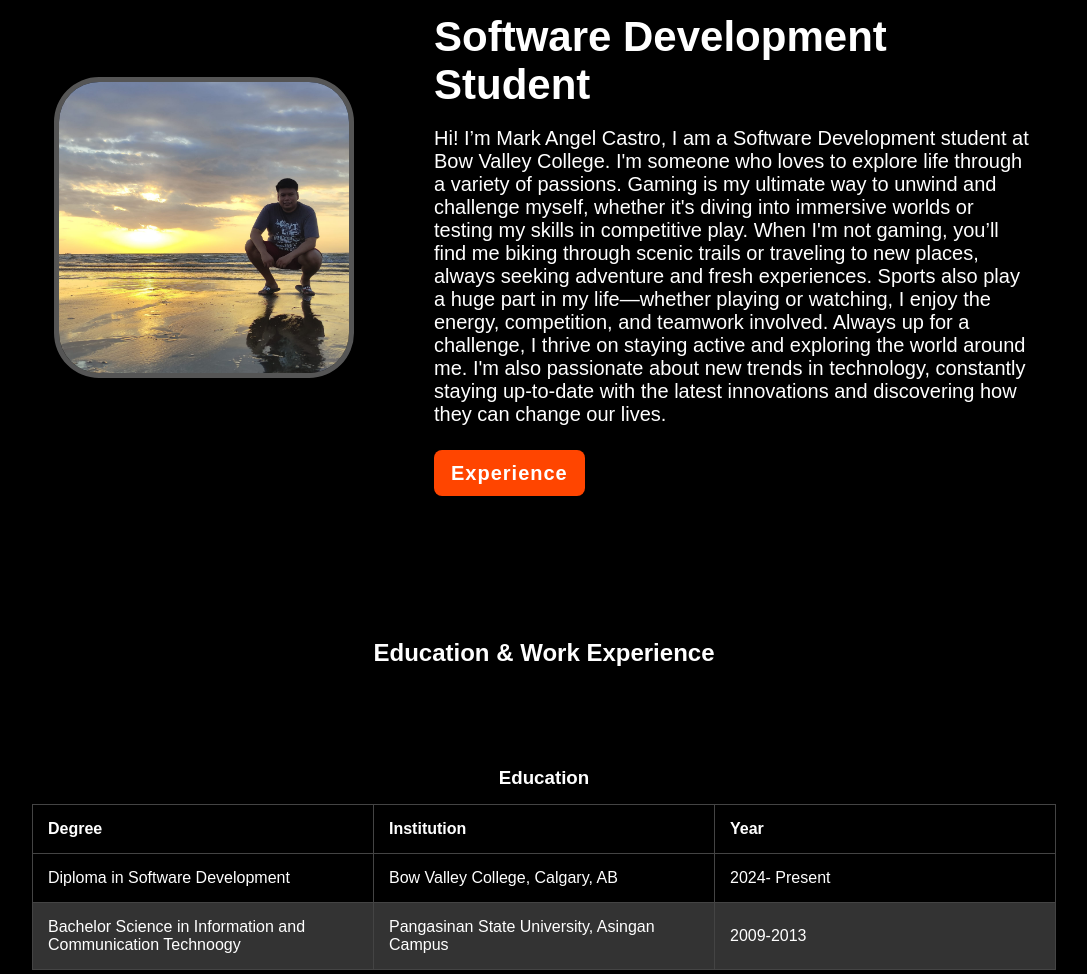
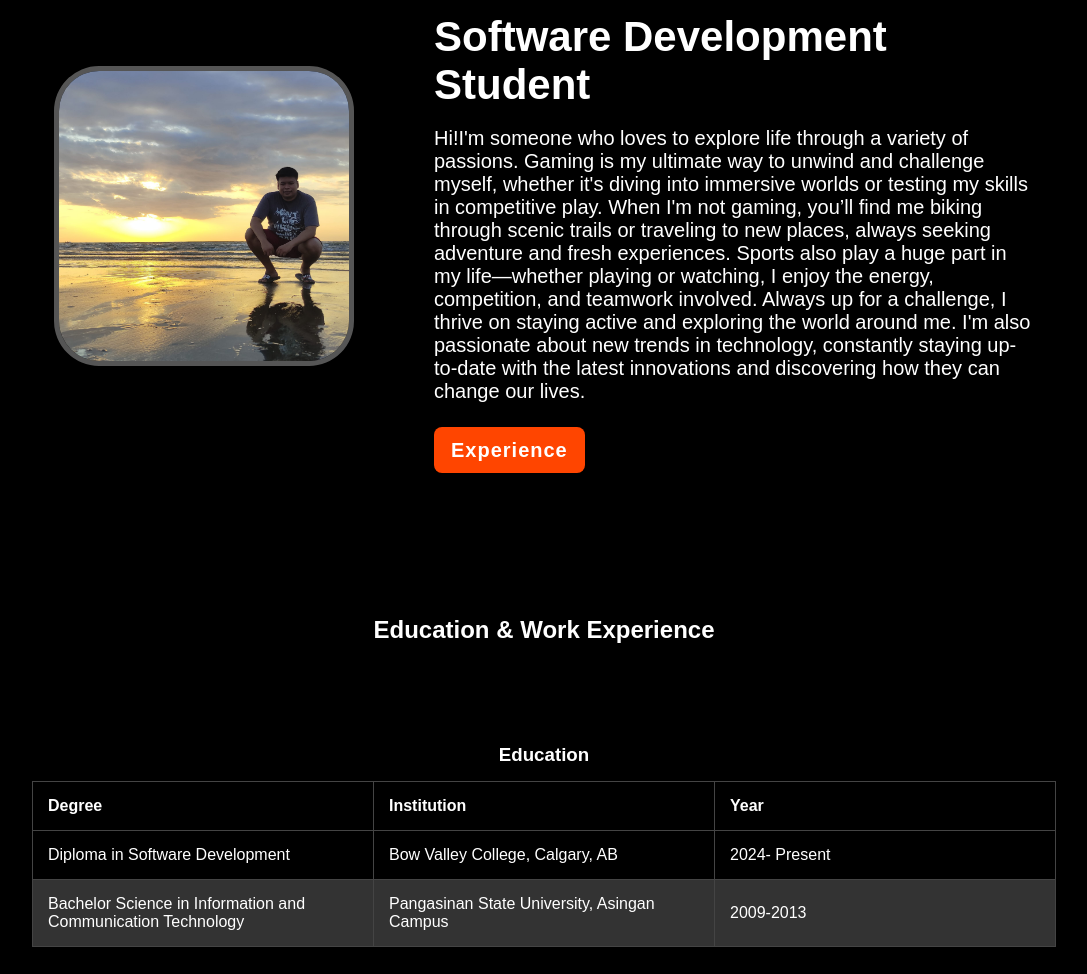
Before and after one commit to MarkAngelC/portfolio, a plain HTML site: page index.html in a window 1280 px wide. Shown: the part 940-1914 px from the top of the page, without its empty margins (96-1183 px from the left). Drawn offline with Linux system fonts and the light colour scheme.

Commit message:
Update index.html

```diff
--- a/index.html
+++ b/index.html
@@ -41,7 +41,7 @@
             <div class="about-content">
                 <h2 class="heading">About<span> Me</span></h2><br>
                 <h3>Software Development Student</h3><br>
-                <p>Hi! I’m Mark Angel Castro, I am a Software Development student at Bow Valley College. I'm someone who loves to explore
+                <p>Hi!I'm someone who loves to explore
                      life through a variety of passions. Gaming is my ultimate way to unwind and challenge myself, whether it's diving into immersive
                      worlds or testing my skills in competitive play. When I'm not gaming, you’ll find me biking through scenic trails or traveling to new places,
                      always seeking adventure and fresh experiences. Sports also play a huge part in my life—whether playing or watching, I enjoy the energy,
@@ -71,7 +71,7 @@
                             <td>2024- Present</td>
                         </tr>
                         <tr>
-                            <td>Bachelor Science in Information and Communication Technoogy</td>
+                            <td>Bachelor Science in Information and Communication Technology</td>
                             <td>Pangasinan State University, Asingan Campus</td>
                             <td>2009-2013</td>
                         </tr>
```
